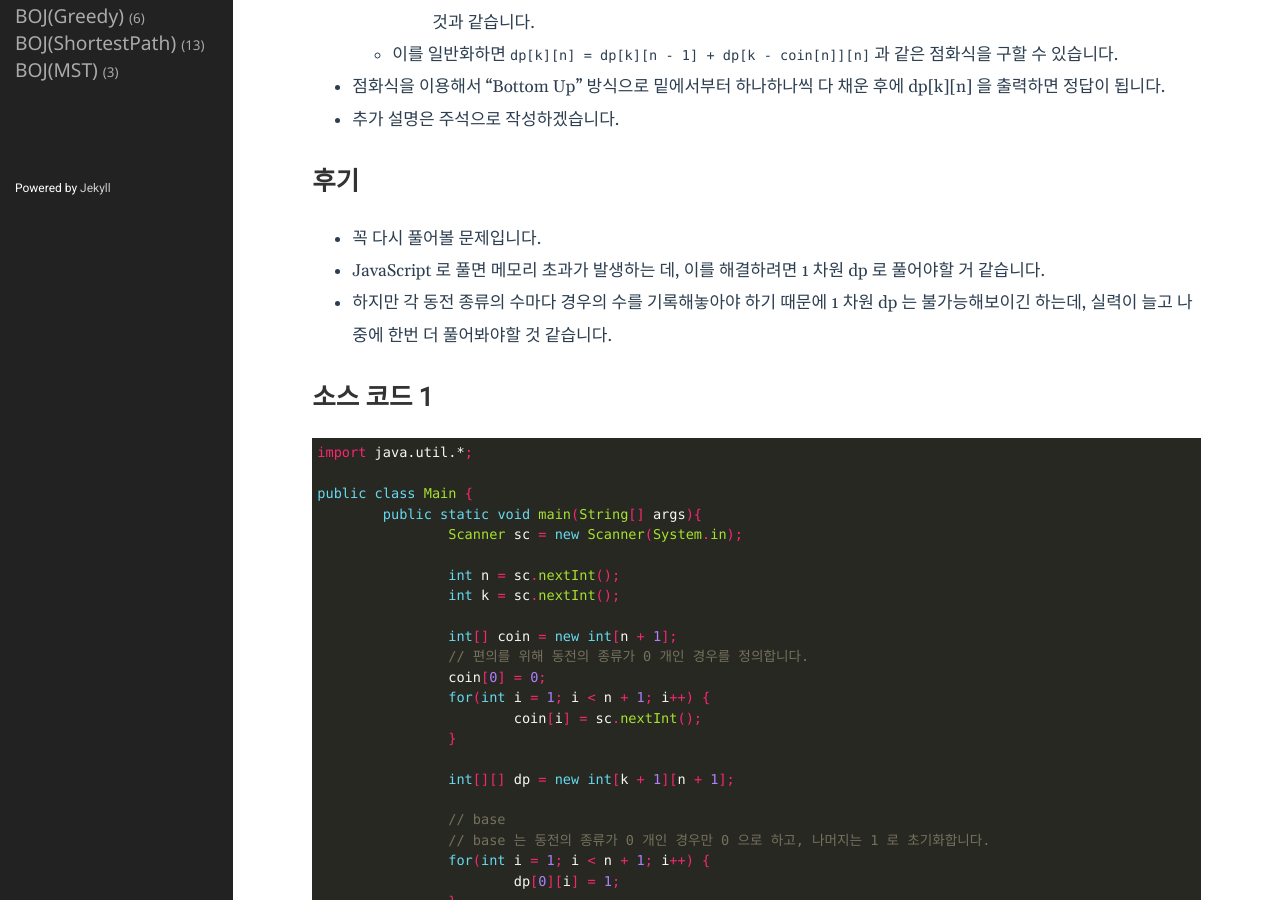
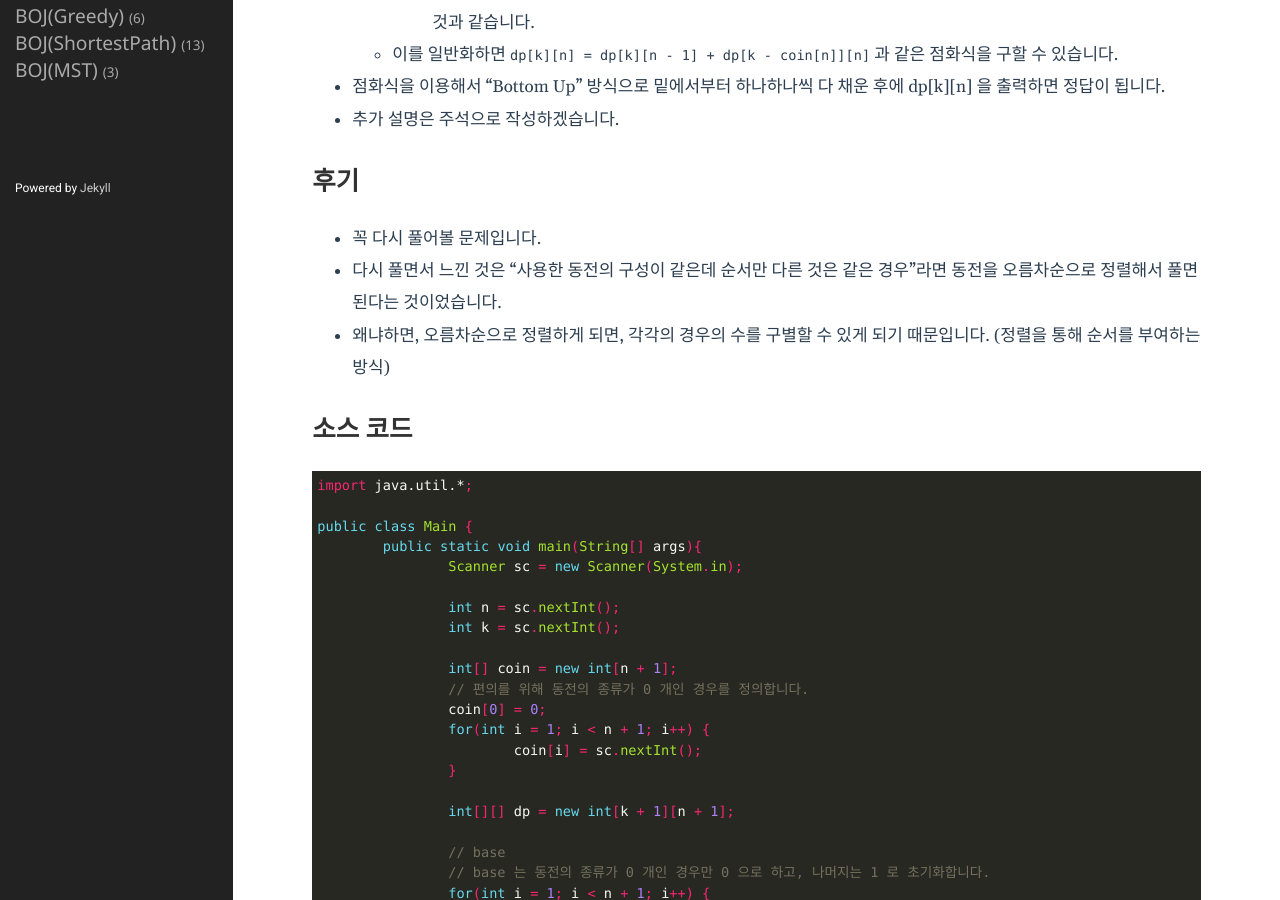
Before and after one commit to qkrrlgh519/qkrrlgh519.github.io, a Jekyll site: the page built from _posts/2021-06-17-BOJ-DP-2293.md, in a window 1280 px wide and 900 px high, scrolled down 1141 px. Built offline with Jekyll 4.4.1, drawn with Linux system fonts in a browser that asks for light colours.

Commit message:
feat: 백준 2293번 동전1 다시 풀고 후기 추가

````diff
--- a/_posts/2021-06-17-BOJ-DP-2293.md
+++ b/_posts/2021-06-17-BOJ-DP-2293.md
@@ -42,10 +42,10 @@ categories: BOJ(DP)
 ## 후기
 
 - 꼭 다시 풀어볼 문제입니다.
-- JavaScript 로 풀면 메모리 초과가 발생하는 데, 이를 해결하려면 1 차원 dp 로 풀어야할 거 같습니다.
-- 하지만 각 동전 종류의 수마다 경우의 수를 기록해놓아야 하기 때문에 1 차원 dp 는 불가능해보이긴 하는데, 실력이 늘고 나중에 한번 더 풀어봐야할 것 같습니다.
+- 다시 풀면서 느낀 것은 "사용한 동전의 구성이 같은데 순서만 다른 것은 같은 경우"라면 동전을 오름차순으로 정렬해서 풀면 된다는 것이었습니다.
+- 왜냐하면, 오름차순으로 정렬하게 되면, 각각의 경우의 수를 구별할 수 있게 되기 때문입니다. (정렬을 통해 순서를 부여하는 방식)
 
-## 소스 코드 1
+## 소스 코드
 
 ```java
 import java.util.*;
````
